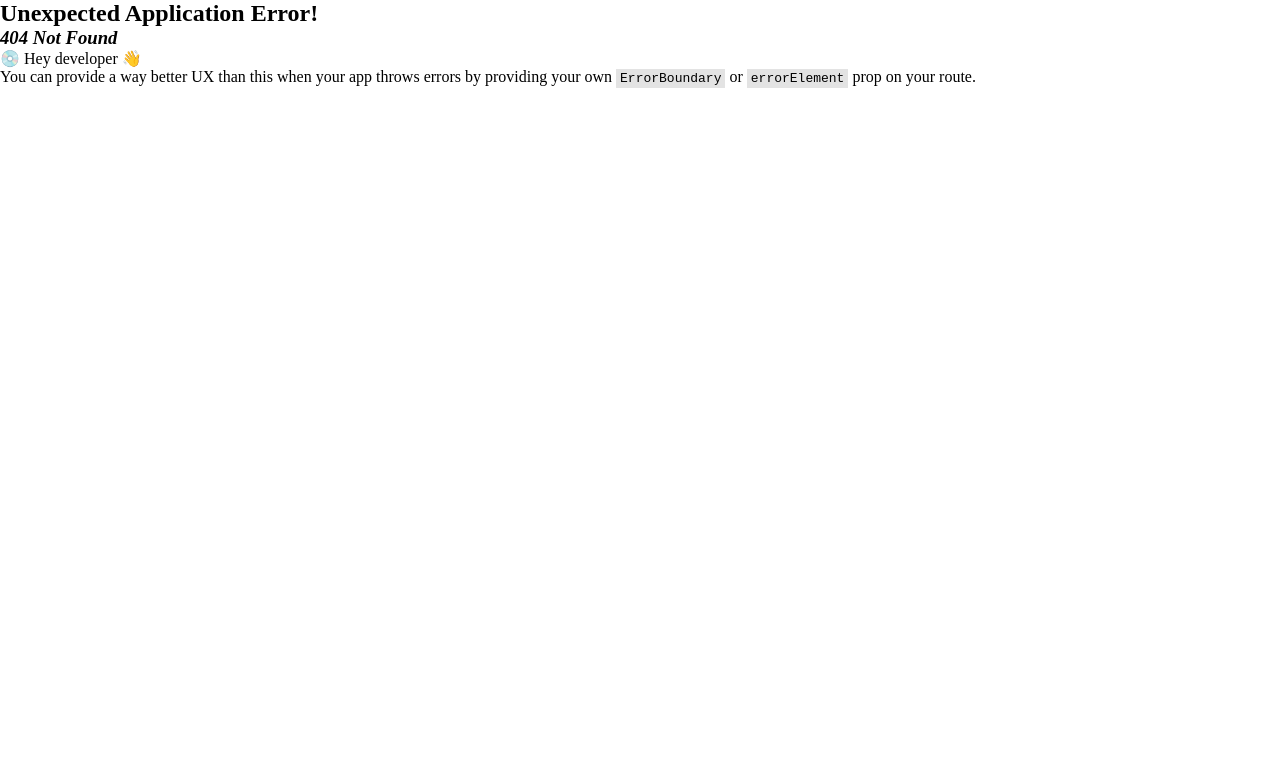
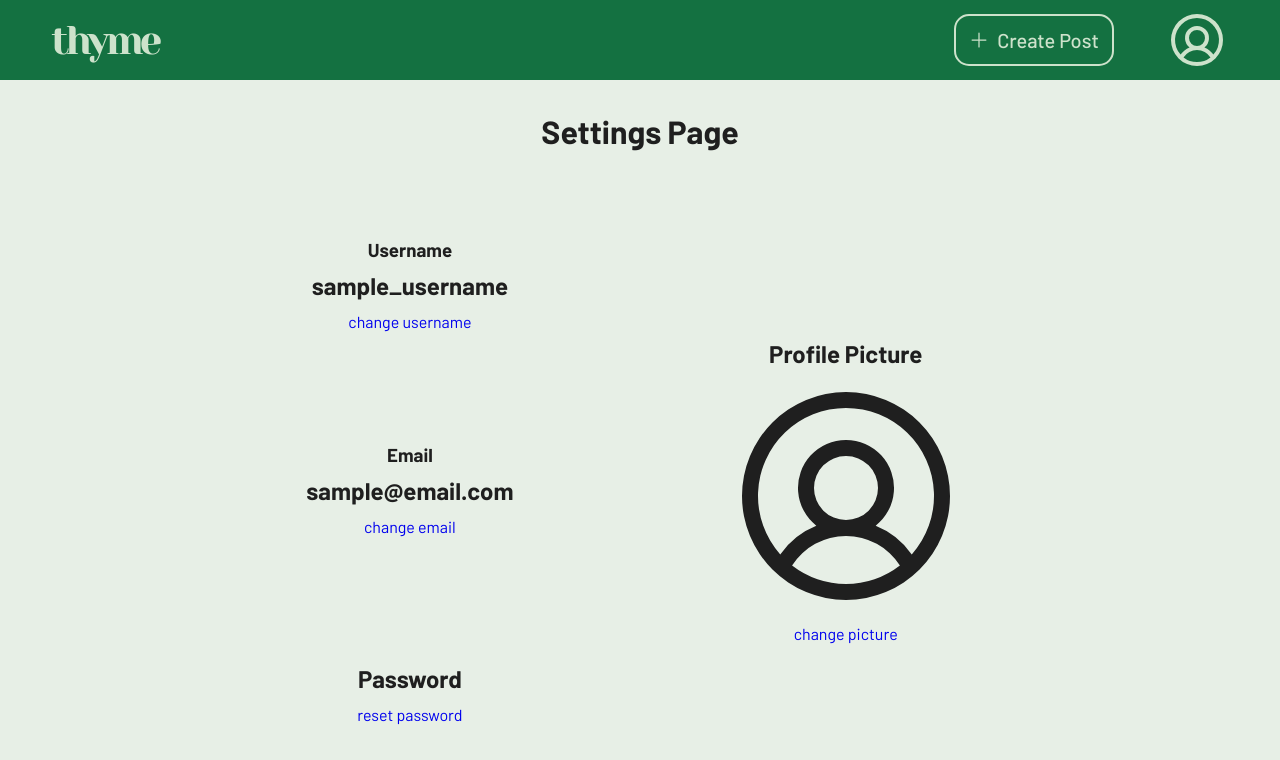
Before and after one commit to reenumichaelrishit/thyme, a React (Vite) app in the folder sprig/: page /settings in a window 1280 px wide. Before the commit this address had no page. Shown: the top 760 px of the page. Built offline with nearby package versions, Linux system fonts and the light colour scheme.

Commit message:
added settings (fixes #20) & profile (fixes #19)

```diff
--- /dev/null
+++ b/sprig/src/components/PhotoWindow.tsx
@@ -0,0 +1,51 @@
+import styled from "styled-components";
+
+const PostDiv = styled.div `
+    display: grid;
+    grid-template-columns: 30vw;
+    grid-template-rows: 30vh 3vh 3vh;
+
+`
+const PostPic = styled.img `
+    object-fit: cover;
+    max-height: 30vh;
+    max-width: 30vw;
+    grid-column: 1;
+    grid-row: 1;
+    justify-self: center;
+    align-self: center;
+`
+
+const Title = styled.div `
+    grid-column: 1;
+    grid-row: 2;
+    justify-self: center;
+    align-self: center;
+`
+
+const User = styled.div `
+    grid-column: 1;
+    grid-row: 3;
+    justify-self: center;
+    align-self: center;
+`
+
+const PhotoWindow = (props: {
+    image?: string;
+    imageAlt?: string
+    posterUsername?: string;
+    title: string;
+    }) => (
+   <PostDiv>
+        {/* TODO: replace this with our own default image */}
+        <PostPic src={props.image ?? "https://encrypted-tbn0.gstatic.com/images?q=tbn:ANd9GcTvX7ghSY75PvK5S-RvhkFxNz88MWEALSBDvA&s"} />
+        <Title>
+            <h3>{props.title}</h3>
+        </Title>
+        <User>
+            <h4>{props.posterUsername ?? "Unknown"}</h4>
+        </User>
+   </PostDiv>
+)
+
+export default PhotoWindow;
--- /dev/null
+++ b/sprig/src/pages/profile/ProfilePage.tsx
@@ -0,0 +1,75 @@
+import styled from "styled-components"
+import PhotoWindow from "../../components/PhotoWindow";
+const Grids = styled.div `
+    min-height: 90vh;
+    display: grid;
+    margin: 5vh 5vw;
+    grid-template-columns: 1fr 1fr 1fr;
+    grid-template-rows: 1fr 1fr 1fr;
+    // & .link {
+    //     color:${p => p.theme.color.accent.default};
+    //     &:visited {
+    //         color:${p => p.theme.color.accent.default};
+    //     }
+    // }
+`
+
+const Description = styled.div `
+    grid-column: 2;
+    grid-row: 1;
+    align-self: center;
+    justify-self: center;
+`
+
+const ProfilePage = (props: {
+    ownProfile: boolean;
+    profilePic?: string;
+    }) => (
+        <Grids>
+            <img src={props.profilePic ?? "https://upload.wikimedia.org/wikipedia/commons/a/ac/Default_pfp.jpg"}
+                 style= {{
+                        gridColumn: "1",
+                        gridRow: "1 / 2",
+                        width: "15vw"
+            }} />
+
+            <Description>
+                <h1>
+                    Username
+                </h1>
+                <h3>
+                    This is a description that is much longer than I have seen previously let's see how it
+                </h3>
+                <button
+                    style={{border: "none", background: "none"}}>
+                    <u>edit</u>
+                </button>
+            </Description>
+            <PhotoWindow title = {"Some Recipe"} />
+        </Grids>
+    )
+
+
+export default ProfilePage
+
+
+// How to do an if statement
+// <DisplayRow>
+//                 {props.ownProfile ?
+//                     <PhotoWindow title="Known Recipe" posterUsername="Michael" />
+//                 :
+//                     <PhotoWindow title="Unknown Recipe" posterUsername="Not Michael"/>}
+//             </DisplayRow>
+
+{/* <h1 style={{justifySelf: "left", alignSelf: "center", gridRow: 2, gridColumn: 2}}>
+                    Username
+                </h1>
+                <h3 style={{justifySelf: "left", alignSelf: "start"}}>
+                    This is a description that is much longer than I have seen previously let's see how it
+                </h3>
+                <button
+                    style={{justifySelf: "center", alignSelf: "start",
+                    gridRow: 4, gridColumn: 1, padding: 0,
+                    border: "none", background: "none"}}>
+                    <u>edit</u>
+                </button> */}
--- /dev/null
+++ b/sprig/src/pages/settings/SettingsPage.tsx
@@ -0,0 +1,125 @@
+import styled from "styled-components"
+import { Link } from 'react-router-dom'
+import { UserCircle} from "@phosphor-icons/react";
+
+const Grids = styled.div `
+    min-height: 90vh;
+    display: grid;
+    grid-template-columns: auto auto auto auto;
+    grid-template-rows: 0.5fr 1fr 1fr 1fr;
+    // & .link {
+    //     color:${p => p.theme.color.accent.default};
+    //     &:visited {
+    //         color:${p => p.theme.color.accent.default};
+    //     }
+    // }
+`
+
+const Header = styled.div `
+    grid-column: 1 / 5;
+    grid-row: 1;
+    justify-self: center;
+    align-self: center;
+`
+
+const Name = styled.div `
+    grid-column: 2;
+    grid-row: 2;
+    justify-self: center;
+    align-self: center;
+    text-align: center;
+    display: flex;
+    justify-content: space-between;
+    align-items: center;
+    flex-flow: column wrap;
+    line-height: 4.5vh
+`
+const Email = styled.div `
+    grid-column: 2;
+    grid-row: 3;
+    justify-self: center;
+    align-self: center;
+    text-align: center;
+    display: flex;
+    justify-content: space-between;
+    align-items: center;
+    flex-flow: column wrap;
+    line-height: 4.5vh
+`
+
+const Password = styled.div `
+    grid-column: 2;
+    grid-row: 4;
+    justify-self: center;
+    align-self: center;
+    text-align: center;
+    display: flex;
+    justify-content: space-between;
+    align-items: center;
+    flex-flow: column wrap;
+    line-height: 4.5vh
+`
+
+const Profile = styled.div `
+    grid-column: 3;
+    grid-row: 2 / 5;
+    justify-self: center;
+    align-self: center;
+    text-align: center;
+    display: flex;
+    justify-content: space-between;
+    align-items: center;
+    flex-flow: column wrap;
+`
+
+const Settings = () => (
+    <Grids>
+        <Header>
+            <h1>
+                Settings Page
+            </h1>
+        </Header>
+        <Name>
+            <h3>
+                Username
+            </h3>
+            <h2>
+                sample_username
+            </h2>
+            <Link to="home" className="link">
+                change username
+            </Link>
+        </Name>
+        <Email>
+            <h3>
+                Email
+            </h3>
+            <h2>
+                sample@email.com
+            </h2>
+            <Link to="home" className="link">
+                change email
+            </Link>
+        </Email>
+        <Password>
+            <h2>
+                Password
+            </h2>
+            {/* <Link to="home" className="link">
+                forgot password
+            </Link> */}
+            <Link to="home" className="link">
+                reset password
+            </Link>
+        </Password>
+        <Profile>
+            <h2>Profile Picture</h2>
+            <UserCircle size={256} />
+            <Link to="home" className="link">
+                change picture
+            </Link>
+        </Profile>
+    </Grids>
+)
+
+export default Settings
```
Also changed, not shown: sprig/src/index.tsx (+10 -0 lines).
